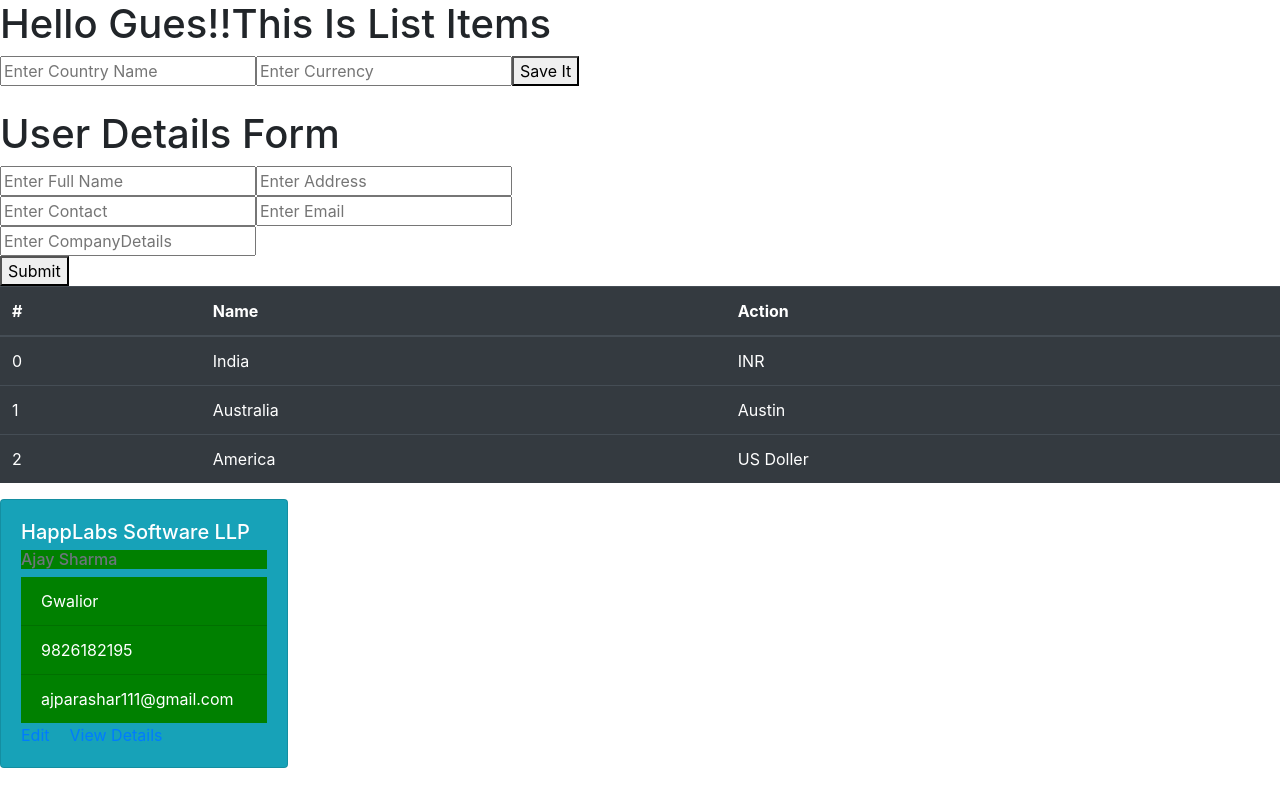
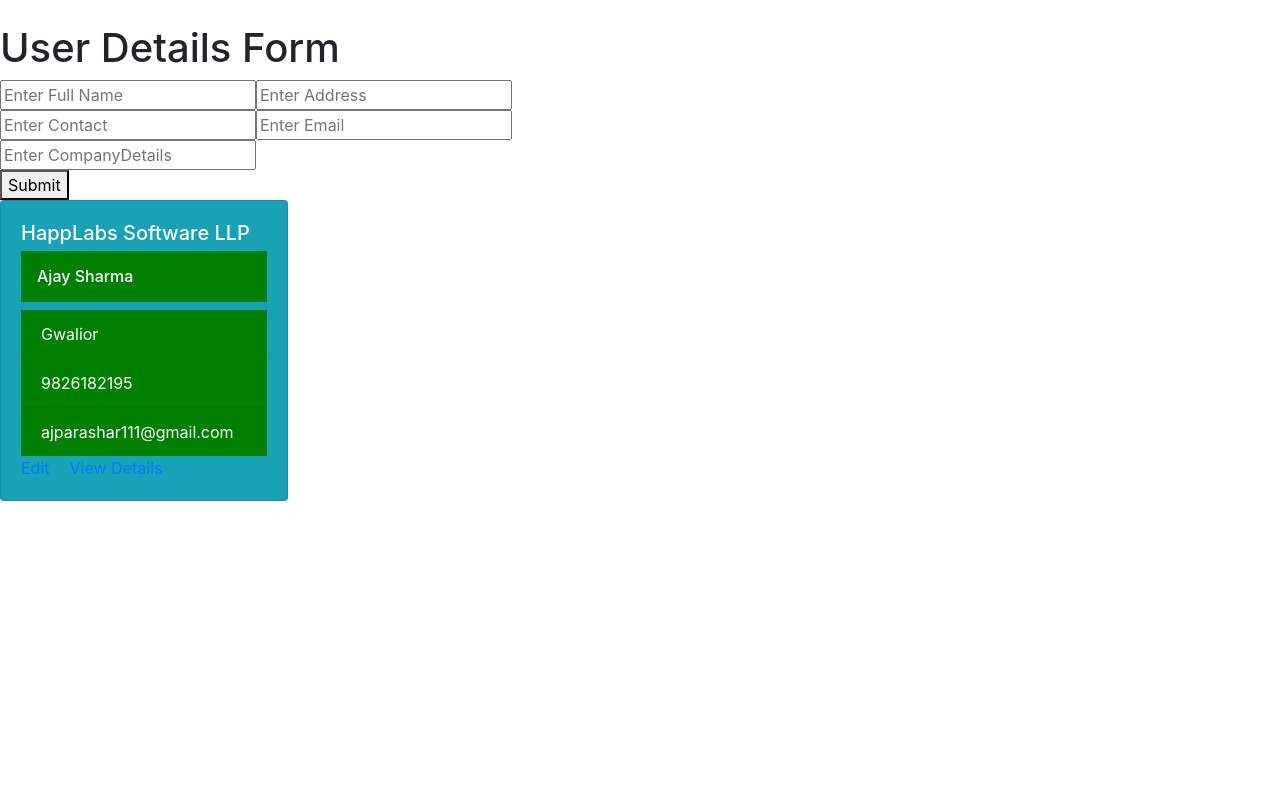
Before and after one commit to ajaysharma91/Todo-App, a React (Create React App) app: page / in a window 1280 px wide. Built offline with nearby package versions, Linux system fonts and the light colour scheme.

Commit message:
recet form input field and remove extra form

```diff
--- a/src/ListItems.js
+++ b/src/ListItems.js
@@ -2,7 +2,6 @@ import React from "react";
 import uuid from "uuid";
 import "bootstrap/dist/css/bootstrap.min.css";
 import Card from "react-bootstrap/Card";
-import CardGroup from "react-bootstrap/CardGroup";
 class ListItems extends React.Component {
   constructor(props) {
     super(props);
@@ -16,27 +15,7 @@ class ListItems extends React.Component {
           emailId: "ajparashar111@gmail.com",
           companyName: "HappLabs Software  LLP"
         }
-      ],
-      countries: [
-        {
-          id: uuid.v4(),
-          name: "India",
-          currency: "INR"
-        },
-        {
-          id: uuid.v4(),
-          name: "Australia",
-          currency: "Austin"
-        },
-        {
-          id: uuid.v4(),
-          name: "America",
-          currency: "US Doller"
-        }
-      ],
-      id: 0,
-      name: "",
-      currency: ""
+      ]
     };
   }
   submitUserForm = e => {
@@ -45,7 +24,7 @@ class ListItems extends React.Component {
     const user = {
       id: uuid.v4(),
       fullName: this.state.fullName,
-      address: this.state.fullAddress,
+      fullAddress: this.state.fullAddress,
       contactNo: this.state.contactNo,
       emailId: this.state.emailId,
       companyName: this.state.companyName
@@ -54,29 +33,12 @@ class ListItems extends React.Component {
     this.setState({
       users: [...this.state.users, user]
     });
-    console.log();
-    //e.reset();
-  };
-  submitForm = e => {
-    e.preventDefault();
-    //const list = this.state.countries.slice();
-    const country = {
-      id: uuid.v4(),
-      name: this.state.name,
-      currency: this.state.currency
-    };
-    console.log(country);
-    this.setState({
-      countries: [...this.state.countries, country],
-      id: "",
-      name: "",
-      currency: ""
-    });
-
+    e.target.reset();
     //e.reset();
   };
 
   inputHandlerfullName = e => {
+    console.log("fullname");
     console.log(e.target.value);
     const fullName = e.target.value;
     this.setState({
@@ -85,11 +47,12 @@ class ListItems extends React.Component {
   };
 
   inputHandlerAddress = e => {
-    console.log(e.target.value);
+    console.log("address");
     const address = e.target.value;
     this.setState({
       fullAddress: address
     });
+    console.log(address);
   };
 
   inputHandlerCompany = e => {
@@ -116,35 +79,18 @@ class ListItems extends React.Component {
     });
   };
 
-  inputHandlerName = e => {
-    console.log(e.target.value);
-    this.setState({
-      name: e.target.value
-    });
-  };
-
-  inputHandlerCurrency = e => {
-    console.log(e.target.value);
-    this.setState({
-      currency: e.target.value
-    });
-  };
   render() {
-    const list = this.state.countries.map((item, index) => {
-      return (
-        <tr key={index}>
-          <td> {index} </td> <td> {item.name} </td> <td> {item.currency} </td>
-        </tr>
-      );
-    });
     const cardList = this.state.users.map((user, index) => {
       return (
         <Card bg="info" text="white" style={{ width: "18rem" }}>
           <Card.Body>
             <Card.Title>{user.companyName}</Card.Title>
             <Card.Subtitle
-              style={{ backgroundColor: "green" }}
-              className="mb-2 text-muted"
+              style={{
+                backgroundColor: "green",
+                color: "white"
+              }}
+              className="mb-2 p-3"
             >
               {user.fullName}
             </Card.Subtitle>
@@ -171,23 +117,6 @@ class ListItems extends React.Component {
 
     return (
       <div className="item">
-        <h1> Hello Gues!!This Is List Items </h1>
-        <form onSubmit={this.submitForm}>
-          <input
-            type="text"
-            placeholder="Enter Country Name"
-            value={this.state.countries.name}
-            onChange={this.inputHandlerName}
-          />
-          <input
-            type="text"
-            placeholder="Enter Currency"
-            value={this.state.countries.currency}
-            onChange={this.inputHandlerCurrency}
-          />
-          <button> Save It </button>
-        </form>
-
         <br></br>
         <div>
           <h1> User Details Form </h1>
@@ -196,7 +125,7 @@ class ListItems extends React.Component {
               type="text"
               placeholder="Enter Full Name"
               value={this.state.users.fullName}
-              onChange={this.inputHandlerFullName}
+              onChange={this.inputHandlerfullName}
             />
             <input
               type="text"
@@ -228,17 +157,6 @@ class ListItems extends React.Component {
             <button> Submit </button>
           </form>
         </div>
-
-        <table className="table table-dark">
-          <thead>
-            <tr>
-              <th scope="col"> # </th> <th scope="col"> Name </th>
-              <th scope="col"> Action </th>
-            </tr>
-          </thead>
-          <tbody> {list} </tbody>
-        </table>
-
         <>
           {cardList}
           <br />
```
